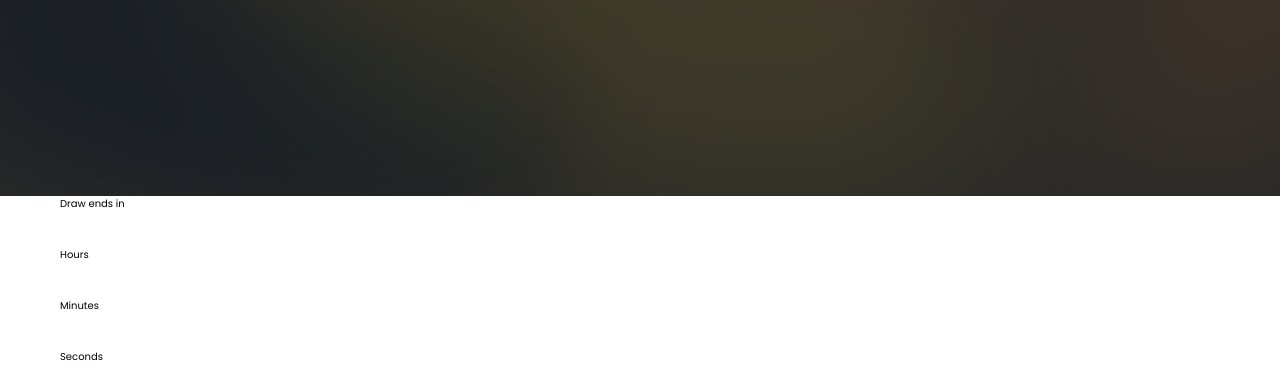
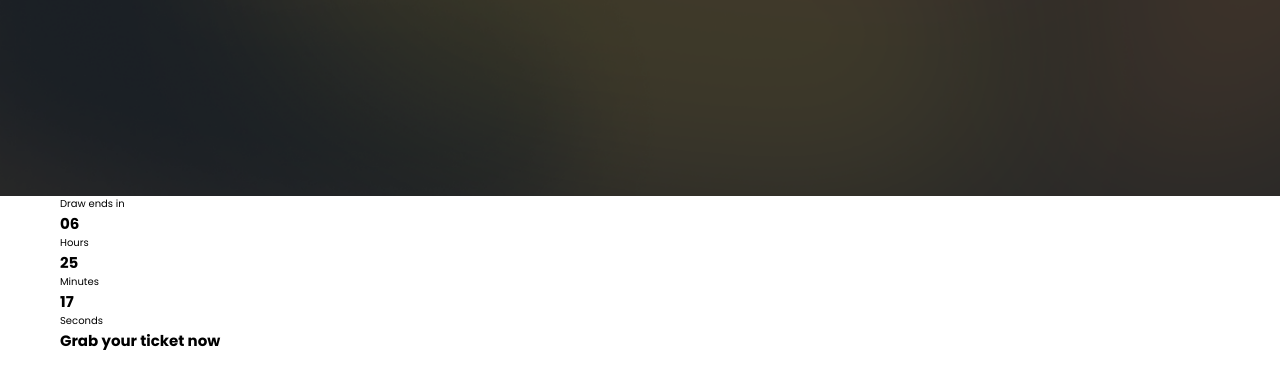
Before and after one commit to solinkz/bnbjackpot, a website: page price.html in a window 1280 px wide. Shown: the part 484-849 px from the top of the page. Drawn offline with Linux system fonts and the light colour scheme.

Commit message:
creating reusable classes

```diff
--- a/price.html
+++ b/price.html
@@ -43,23 +43,32 @@
                <div class="ticket_row">
                     <!-- TICKET COLUMN -->
                     <div class="ticket_col">
-                         <p>Draw ends in</p>
+                         <p class="text-xsm">Draw ends in</p>
                          <div class="ticket_time">
+                              <span>
+                                   <h2 class="text-xlg">06</h2>
+                                   <p class="text-sm">Hours</p>
+                              </span>
+                              <span>
+                                   <h2 class="text-xlg">25</h2>
+                                   <p class="text-sm">Minutes</p>
+                              </span>
+                              <span>
+                                   <h2 class="text-xlg">17</h2>
+                                   <p class="text-sm">Seconds</p>
+                              </span>
+                         </div>
+                         <h2 class="text-lg">Grab your ticket now</h2>
+                    </div>
+                    <!-- TICKET COLUMN -->
+                    <div class="ticket_col">
+                         <div class="ticket_col_container">
                               <div>
-                                   <h3>06</h3>
-                                   <p>Hours</p>
+
                               </div>
-                              <div>
-                                   <h3>25</h3>
-                                   <p>Minutes</p>
-                              </div>
-                              <div>
-                                   <h3>17</h3>
-                                   <p>Seconds</p>
-                              </div>
+                              <div></div>
                          </div>
                     </div>
-                    <div class="ticket_col"></div>
                </div>
           </div>
      </section>
--- a/sass/base/_typography.scss
+++ b/sass/base/_typography.scss
@@ -1,3 +1,11 @@
+.container{
+    padding: 0 6rem;
+
+    @include respond(phone) {
+        padding: 0 .5rem;
+    }
+}
+
 h1 {
     font-size: $default-heading-size;
     color: $color-white;
@@ -14,10 +22,3 @@ h3 {
     color: $color-white;
     font-weight: $medium-font-weight;
 }
-.container{
-    padding: 0 6rem;
-
-    @include respond(phone) {
-        padding: 0 .5rem;
-    }
-}
--- a/sass/base/_utilities.scss
+++ b/sass/base/_utilities.scss
@@ -0,0 +1,15 @@
+.text-xsm{
+     font-size: $default-font-size;
+}
+.text-sm{
+     font-size: $paragraph-primary-size;
+}
+.text-md{
+     font-size: $paragraph-secondary-size;
+}
+.text-lg{
+
+}
+.text-xlg{
+
+}
```
Also changed, not shown: css/style.css.
